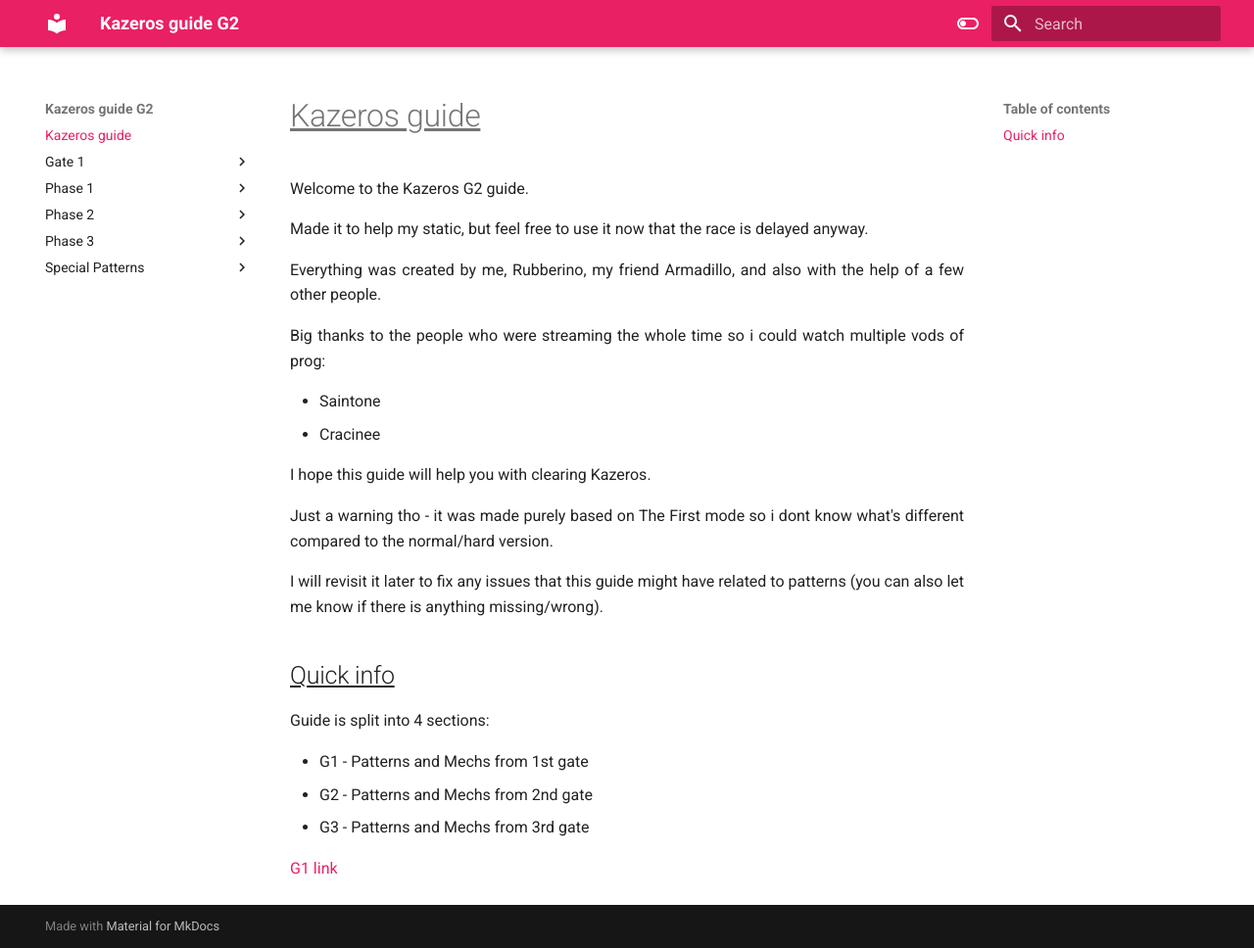
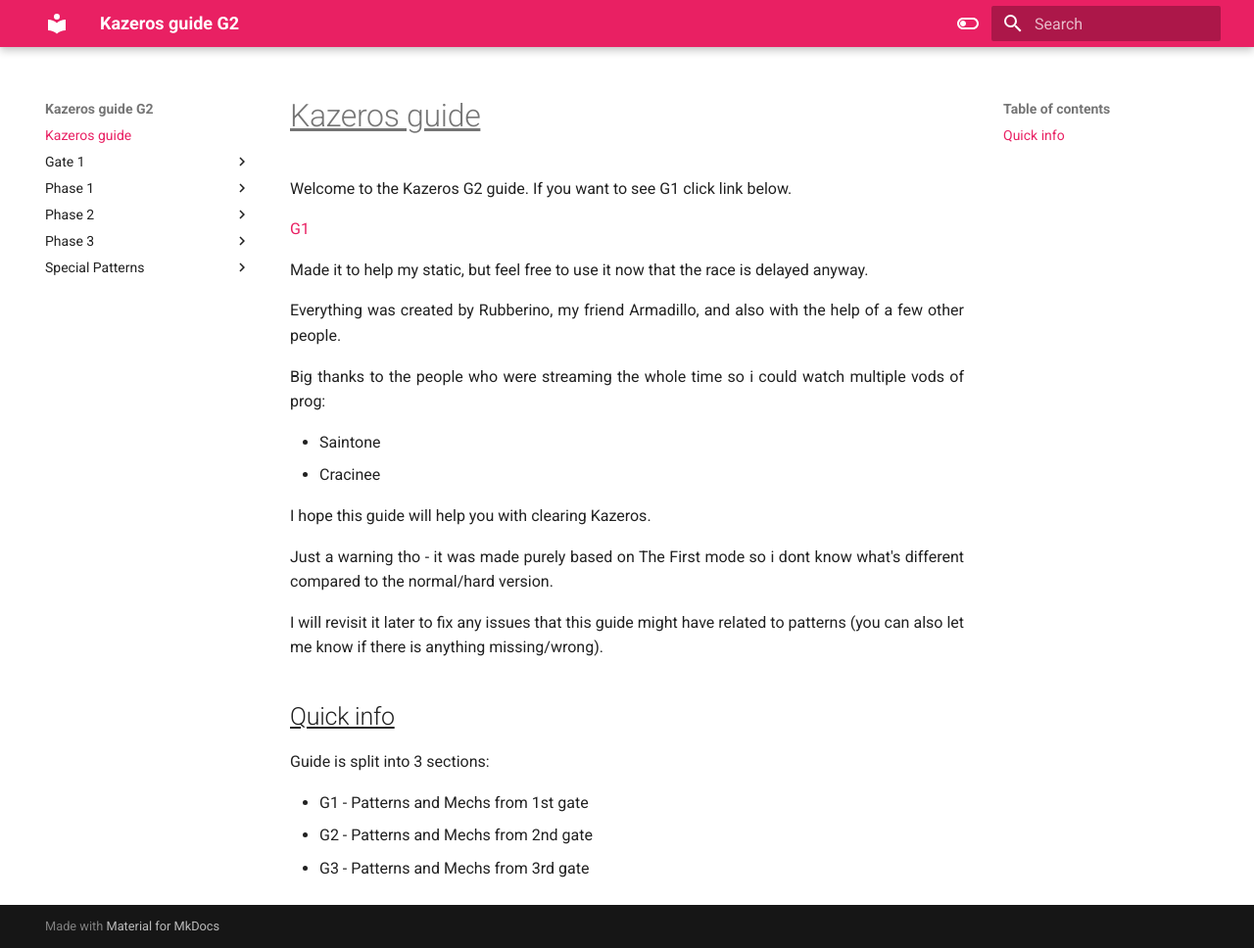
Before and after one commit to Rubberoni/Kazeros-Guide-G2, an MkDocs documentation site: the page built from docs/index.md, in a window 1280 px wide and 968 px high. Shown: the whole window at 98% size. Built offline with MkDocs 1.6.1 and Material for MkDocs 9.7.7, drawn with Linux system fonts in a browser that asks for light colours.

Commit message:
Update index.md

```diff
--- a/docs/index.md
+++ b/docs/index.md
@@ -1,10 +1,12 @@
 # <ins>Kazeros guide</ins>
 
-<p align=justify>Welcome to the Kazeros G2 guide.</p>
+<p align=justify>Welcome to the Kazeros G2 guide. If you want to see G1 click link below.</p>
+
+[G1](https://rubberoni.github.io/Kazeros-guide/)
 
 <p align=justify>Made it to help my static, but feel free to use it now that the race is delayed anyway.</p>
 
-<p align=justify>Everything was created by me, Rubberino, my friend Armadillo, and also with the help of a few other people.</p>
+<p align=justify>Everything was created by Rubberino, my friend Armadillo, and also with the help of a few other people.</p>
 
 <p align=justify>Big thanks to the people who were streaming the whole time so i could watch multiple vods of prog:</p>
 
@@ -19,10 +21,8 @@
 
 ## <ins>Quick info</ins>
 
-<p align=justify>Guide is split into 4 sections:</p>
+<p align=justify>Guide is split into 3 sections:</p>
 
 * G1 - Patterns and Mechs from 1st gate
 * G2 - Patterns and Mechs from 2nd gate
 * G3 - Patterns and Mechs from 3rd gate
-
-[G1 link](https://rubberoni.github.io/Kazeros-guide/)
```
